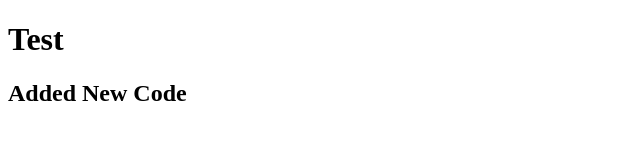
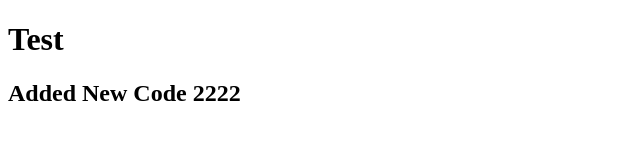
Before and after one commit to bonutarak/Learn-HTML, a plain HTML site: page index.html in a window 1280 px wide. Shown: the full height of the page, 0-640 px from the left. Drawn offline with Linux system fonts and the light colour scheme.

Commit message:
new changes

```diff
--- a/index.html
+++ b/index.html
@@ -9,7 +9,7 @@
 
 <body>
     <h1>Test</h1>
-    <h2>Added New Code</h2>
+    <h2>Added New Code 2222</h2>
 </body>
 
 </html>
```
